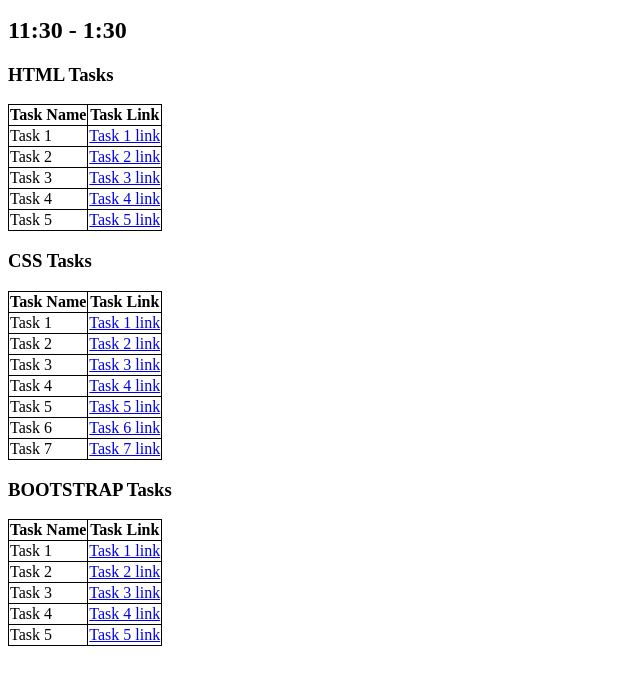
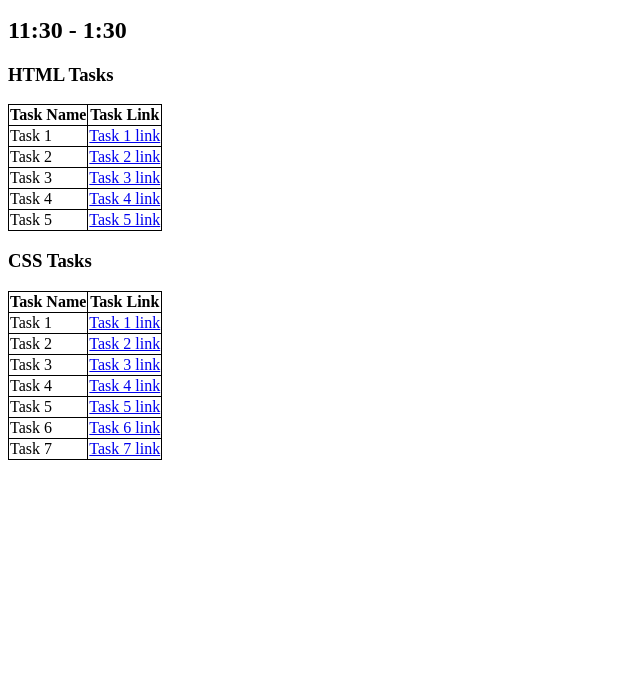
Before and after one commit to Jahnavi-Kalluru/MERN-Full-Stack-Development, a plain HTML site: page index.html in a window 1280 px wide. Shown: the part 110-794 px from the top of the page, without its empty margins (0-640 px from the left). Drawn offline with Linux system fonts and the light colour scheme.

Commit message:
Update index.html

```diff
--- a/index.html
+++ b/index.html
@@ -77,32 +77,5 @@
             <td><a href="./csstask7.html">Task 7 link</a></td>
         </tr>
     </table>
-    <table>
-        <h3>BOOTSTRAP Tasks</h3>
-        <tr>
-            <th>Task Name</th>
-            <th>Task Link</th>
-        </tr>
-        <tr>
-            <td>Task 1</td>
-            <td><a href="./bstask1.html">Task 1 link</a></td>
-        </tr>
-        <tr>
-            <td>Task 2</td>
-            <td><a href="./bstask2.html">Task 2 link</a></td>
-        </tr>
-        <tr>
-            <td>Task 3</td>
-            <td><a href="#">Task 3 link</a></td>
-        </tr>
-        <tr>
-            <td>Task 4</td>
-            <td><a href="#">Task 4 link</a></td>
-        </tr>
-        <tr>
-            <td>Task 5</td>
-            <td><a href="#">Task 5 link</a></td>
-        </tr>
-    </table>
 </body>
 </html>
```
